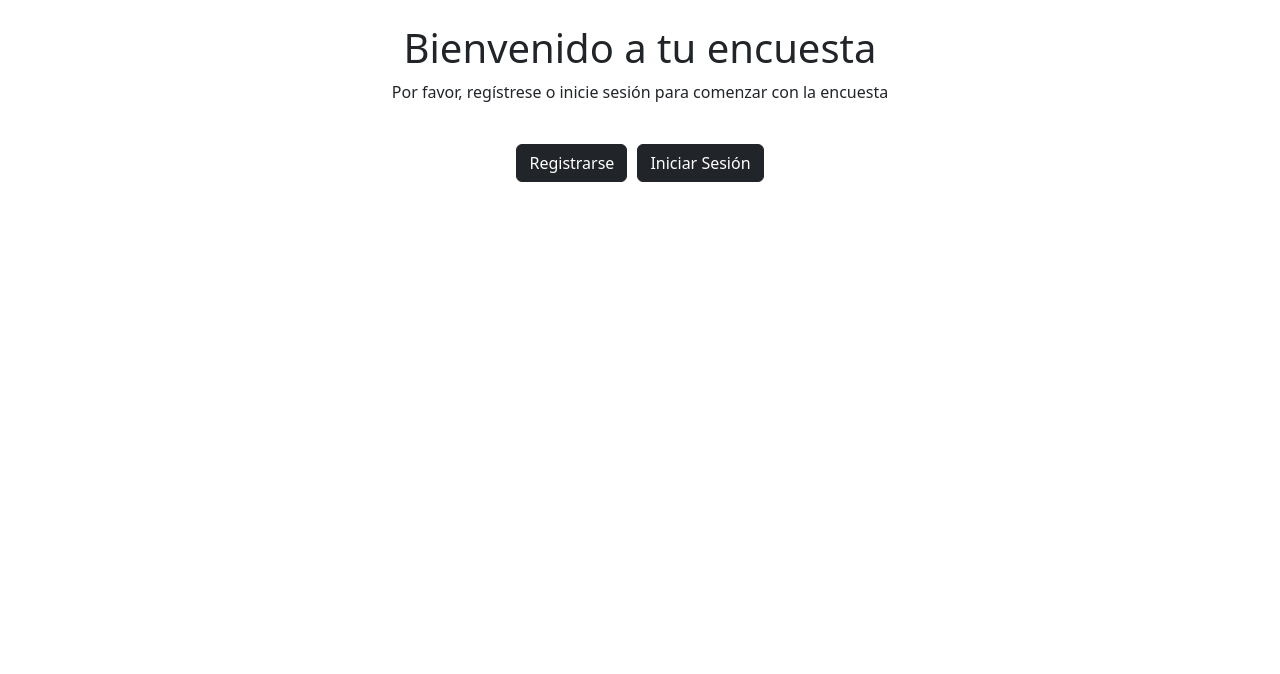
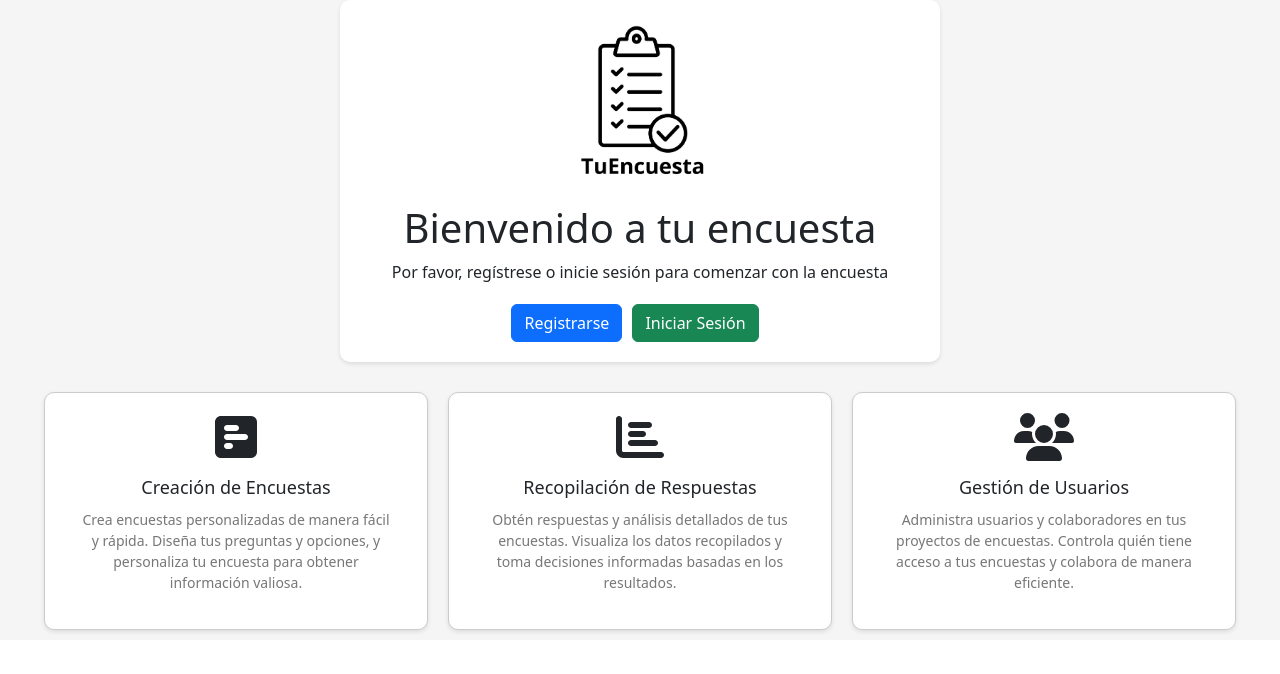
Before and after one commit to EverthMartinez3002/FormEncuesta, a Vue app in the folder FormEncuesta/: page / in a window 1280 px wide. Shown: the top 674 px of the page. Built offline with nearby package versions, Linux system fonts and the light colour scheme.

Commit message:
new-home-view

```diff
--- a/FormEncuesta/src/components/CrearEncuesta.vue
+++ b/FormEncuesta/src/components/CrearEncuesta.vue
@@ -45,7 +45,7 @@
                     <div class="card-body">
                         <h2 class="card-title">Crear Preguntas</h2>
                         <CrearPreguntas :encuestaCreada="encuestaCreada" :encuestaId="encuestaId" v-if="encuestaCreada"
-                            @preguntasCreadas="handlePreguntasCreadas" />
+                            @preguntasCreadas="handlePreguntasCreadas" @cambiarEncuestaCreada="cambiarEncuestaCreada" />
                         <div v-else>
                             <div class="alert alert-light mb-0" role="alert">
                                 <p class="mb-1">Primero debes crear una encuesta antes de agregar preguntas.</p>
@@ -90,6 +90,9 @@ export default {
         },
         handlePreguntasCreadas() {
             this.encuestaCreada = false;
+        },
+        cambiarEncuestaCreada(valor) {
+            this.encuestaCreada = valor;
         },
         crearEncuesta() {
             const tituloValidation = validateTitulo(this.titulo);
--- a/FormEncuesta/src/components/CrearPreguntas.vue
+++ b/FormEncuesta/src/components/CrearPreguntas.vue
@@ -30,6 +30,7 @@
 import api from '../components/utils/axios.config';
 import Swal from 'sweetalert2';
 import { validateTextoPregunta, validateTipo_pregunta } from '../components/utils/validations';
+import Encuesta from '../views/Encuesta.vue';
 
 export default {
     props: {
@@ -58,6 +59,9 @@ export default {
             });
         },
         async crearPreguntas() {
+            const preguntasOriginales = [...this.preguntas];
+
+
             this.preguntas.forEach(pregunta => {
                 pregunta.errorTexto = '';
                 pregunta.errorTipo = '';
@@ -86,6 +90,7 @@ export default {
             }
 
             if (errores.length > 0) {
+                this.preguntas = preguntasOriginales;
                 return;
             }
 
@@ -110,7 +115,6 @@ export default {
                             errorTipo: '',
                         },
                     ];
-
                     Swal.fire({
                         title: 'Éxito',
                         text: 'Preguntas creadas exitosamente',
@@ -118,6 +122,8 @@ export default {
                     });
 
                     this.$emit('encuestaCreada');
+                    this.$emit('cambiarEncuestaCreada', false);
+
                 } catch (error) {
                     console.error('Error al crear las preguntas:', error);
                 }
--- a/FormEncuesta/src/components/FormEncuesta.vue
+++ b/FormEncuesta/src/components/FormEncuesta.vue
@@ -26,7 +26,6 @@ export default {
     },
     async created() {
         const encuestaId = this.$route.params.idEncuesta;
-        console.log(encuestaId);
         try {
             const response = await api.get(`/pregunta/${encuestaId}`);
             this.encuesta = response.data;
--- a/FormEncuesta/src/main.js
+++ b/FormEncuesta/src/main.js
@@ -2,9 +2,9 @@ import 'bootstrap/dist/css/bootstrap.css';
 import 'bootstrap/dist/js/bootstrap.bundle.min.js';
 import { library } from '@fortawesome/fontawesome-svg-core'
 import { FontAwesomeIcon } from '@fortawesome/vue-fontawesome'
-import { faPaperPlane } from '@fortawesome/free-solid-svg-icons';
+import { faPaperPlane, faPollH, faChartBar, faUsers } from '@fortawesome/free-solid-svg-icons';
 
-library.add(faPaperPlane)
+library.add(faPaperPlane, faPollH, faChartBar, faUsers)
 import { createApp } from 'vue'
 import App from './App.vue'
 import router from './router'
--- a/FormEncuesta/src/views/Home.vue
+++ b/FormEncuesta/src/views/Home.vue
@@ -1,16 +1,57 @@
 <template>
-  <div class="container mt-4 d-flex flex-column align-items-center">
-    <h1>Bienvenido a tu encuesta</h1>
-    <p>Por favor, regístrese o inicie sesión para comenzar con la encuesta</p>
+  <div class="home-container">
+    <div class="content-container">
+      <div class="logo">
+        <img src="../assets/logo.png" alt="Logo de tu sitio" style="width: 25%;"/>
+      </div>
+      <h1>Bienvenido a tu encuesta</h1>
+      <p>Por favor, regístrese o inicie sesión para comenzar con la encuesta</p>
 
-    <div class="mt-4">
-      <button class="btn btn-dark" @click="toRegistro">Registrarse</button>
-      <button class="btn btn-dark" @click="toInicioSesion" style="margin-left: 10px;">Iniciar Sesión</button>
+      <div class="button-container">
+        <button class="btn btn-primary" @click="toRegistro">Registrarse</button>
+        <button class="btn btn-success" @click="toInicioSesion">Iniciar Sesión</button>
+      </div>
+    </div>
+
+    <div class="feature-cards">
+      <div class="card">
+        <font-awesome-icon :icon="['fas', 'poll-h']" class="fa-3x" />
+        <div class="card-body">
+          <h5 class="card-title">Creación de Encuestas</h5>
+          <p class="card-text">
+            Crea encuestas personalizadas de manera fácil y rápida. Diseña tus preguntas y opciones, y personaliza tu
+            encuesta para obtener información valiosa.
+          </p>
+        </div>
+      </div>
+
+      <div class="card">
+        <font-awesome-icon :icon="['fas', 'chart-bar']" class="fa-3x" />
+        <div class="card-body">
+          <h5 class="card-title">Recopilación de Respuestas</h5>
+          <p class="card-text">
+            Obtén respuestas y análisis detallados de tus encuestas. Visualiza los datos recopilados y toma decisiones
+            informadas basadas en los resultados.
+          </p>
+        </div>
+      </div>
+
+      <div class="card">
+        <font-awesome-icon :icon="['fas', 'users']" class="fa-3x" />
+        <div class="card-body">
+          <h5 class="card-title">Gestión de Usuarios</h5>
+          <p class="card-text">
+            Administra usuarios y colaboradores en tus proyectos de encuestas. Controla quién tiene acceso a tus encuestas
+            y colabora de manera eficiente.
+          </p>
+        </div>
+      </div>
     </div>
   </div>
 </template>
 
 <script>
+import { FontAwesomeIcon } from '@fortawesome/vue-fontawesome';
 import { useRouter } from 'vue-router';
 
 export default {
@@ -31,4 +72,78 @@ export default {
 </script>
 
 <style scoped>
+.home-container {
+  background-color: #f5f5f5;
+  display: flex;
+  flex-direction: column;
+  align-items: center;
+  justify-content: center;
+  margin: 0;
+  overflow: hidden;
+}
+
+.content-container {
+  background-color: #ffffff;
+  border-radius: 10px;
+  padding: 20px;
+  text-align: center;
+  box-shadow: 0 2px 4px rgba(0, 0, 0, 0.1);
+  margin-bottom: 20px;
+  width: 80%;
+  /* Añadido un ancho máximo */
+  max-width: 600px;
+  /* Ancho máximo para dispositivos grandes */
+}
+
+.logo img {
+  max-width: 200px;
+  margin-bottom: 20px;
+}
+
+.button-container {
+  margin-top: 20px;
+}
+
+.button-container button {
+  margin-right: 10px;
+}
+
+.feature-cards {
+  display: flex;
+  flex-wrap: wrap;
+  justify-content: center;
+  /* Centra las cartas horizontalmente */
+}
+
+.card {
+  width: 30%;
+  /* Cambiado el ancho para dispositivos pequeños */
+  margin: 10px;
+  border: 1px solid #ccc;
+  border-radius: 10px;
+  padding: 20px;
+  box-shadow: 0 2px 4px rgba(0, 0, 0, 0.1);
+  text-align: center;
+  display: flex;
+  flex-direction: column;
+  align-items: center;
+}
+
+.card i {
+  font-size: 48px;
+  margin-bottom: 20px;
+  /* Aumentado el margen inferior */
+}
+
+.card-title {
+  font-size: 18px;
+  margin-bottom: 10px;
+  /* Aumentado el margen inferior */
+}
+
+.card-text {
+  font-size: 14px;
+  color: #777;
+}
+
 </style>
```
Also changed, not shown: FormEncuesta/src/assets/logo.png (added).
